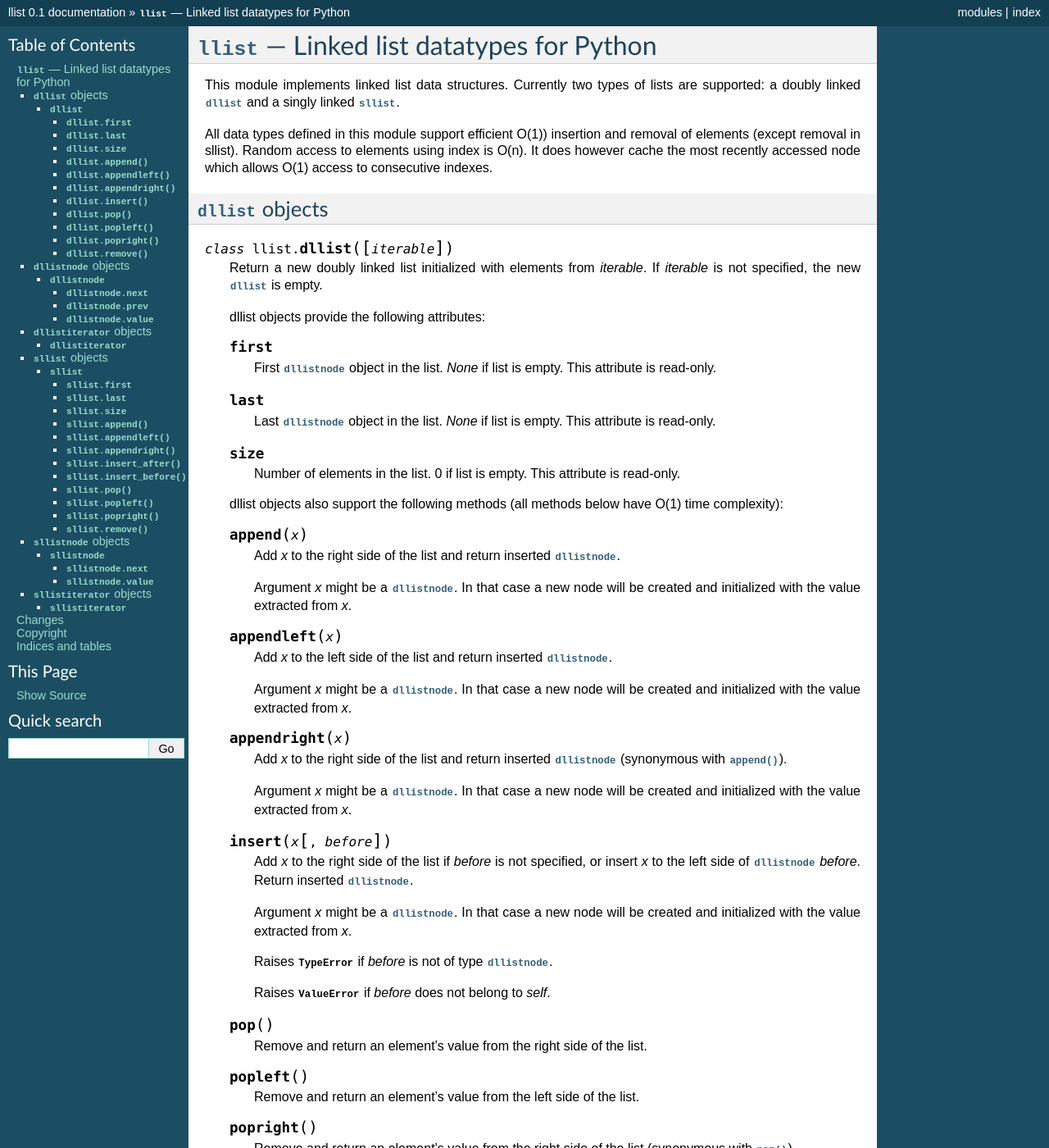
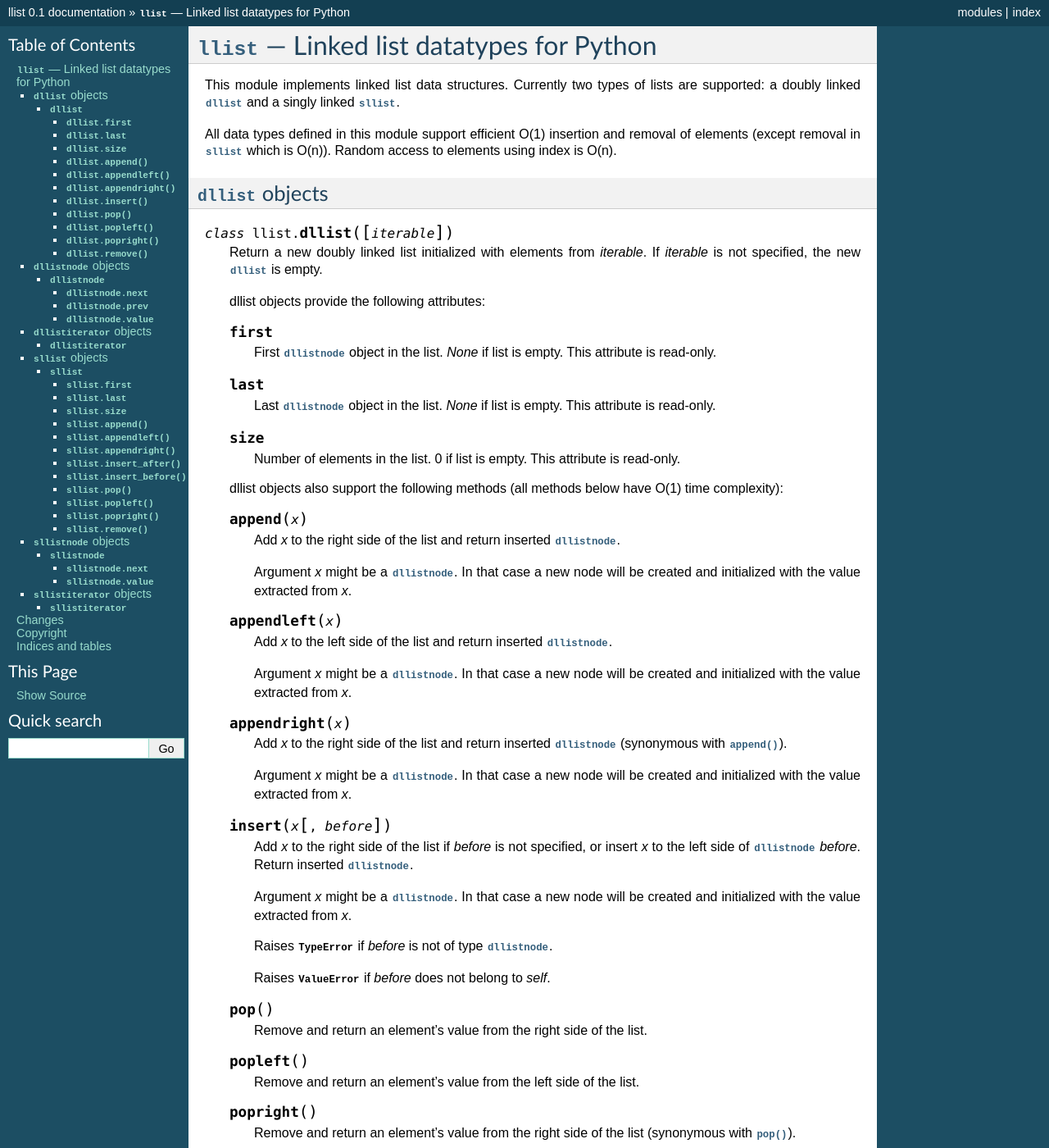
Before and after one commit to ajakubek/python-llist, a Sphinx documentation site: the page built from docs/index.rst, in a window 1280 px wide and 1400 px high. Shown: the whole window at 82% size. Built offline with Sphinx 7.4.7, drawn with Linux system fonts in a browser that asks for light colours; some of the changed text lies outside the part shown.

Commit message:
Corrections in documentation

```diff
--- a/docs/index.rst
+++ b/docs/index.rst
@@ -16,10 +16,10 @@ This module implements linked list data structures.
 Currently two types of lists are supported: a doubly linked :class:`dllist`
 and a singly linked :class:`sllist`.
 
-All data types defined in this module support efficient O(1)) insertion
-and removal of elements (except removal in sllist).
-Random access to elements using index is O(n). It does however cache the most
-recently accessed node which allows O(1) access to consecutive indexes.
+All data types defined in this module support efficient O(1) insertion
+and removal of elements (except removal in :class:`sllist` which is O(n)).
+Random access to elements using index is O(n).
+
 
 :class:`dllist` objects
 -----------------------
@@ -111,9 +111,9 @@ recently accessed node which allows O(1) access to consecutive indexes.
       not belong to *self*.
 
 
-   In addition to these methods, dllist supports iteration, ``cmp(l1, l2)``,
-   constant time ``len(l)``, and subscript references ``l[1234]`` for
-   accessing elements by index.
+   In addition to these methods, :class:`dllist` supports iteration,
+   ``cmp(l1, l2)``, constant time ``len(l)``, and subscript references
+   ``l[1234]`` for accessing elements by index.
 
    Indexed access has O(n) complexity, but most recently accessed node is
    cached, so that accessing its neighbours is O(1).
```
Also changed, not shown: other parts of docs/index.rst (+1 -1 lines).
